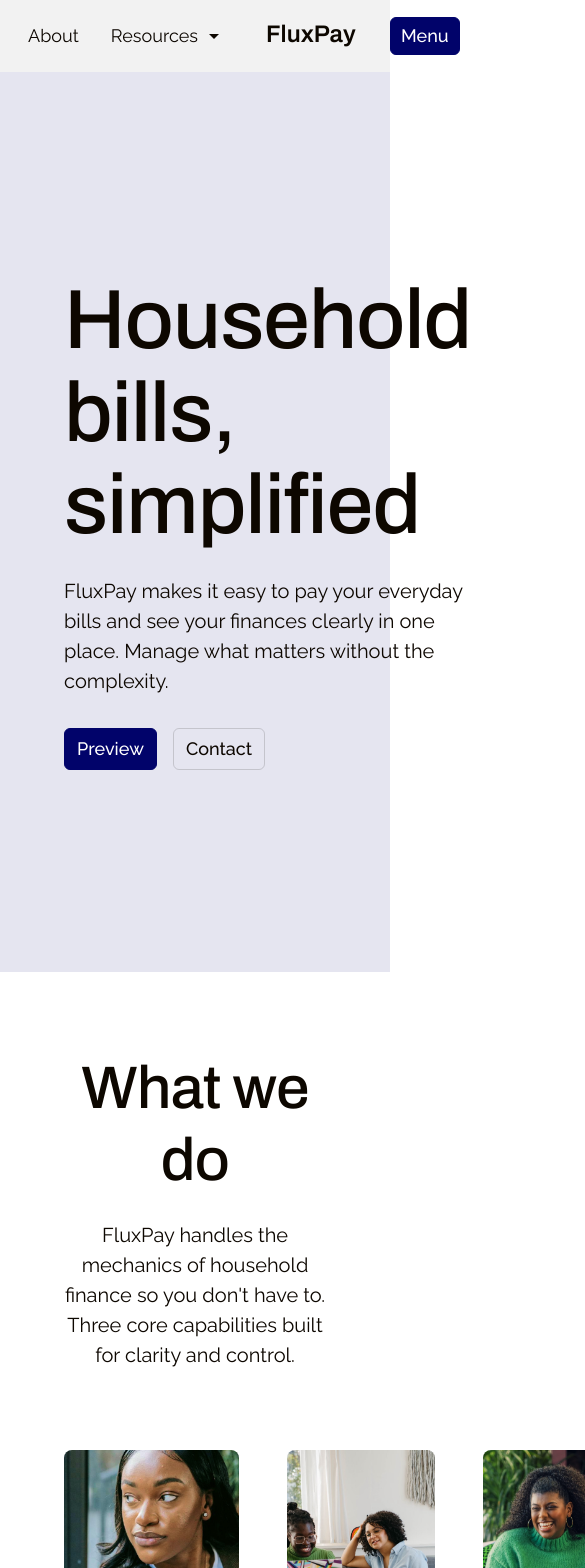
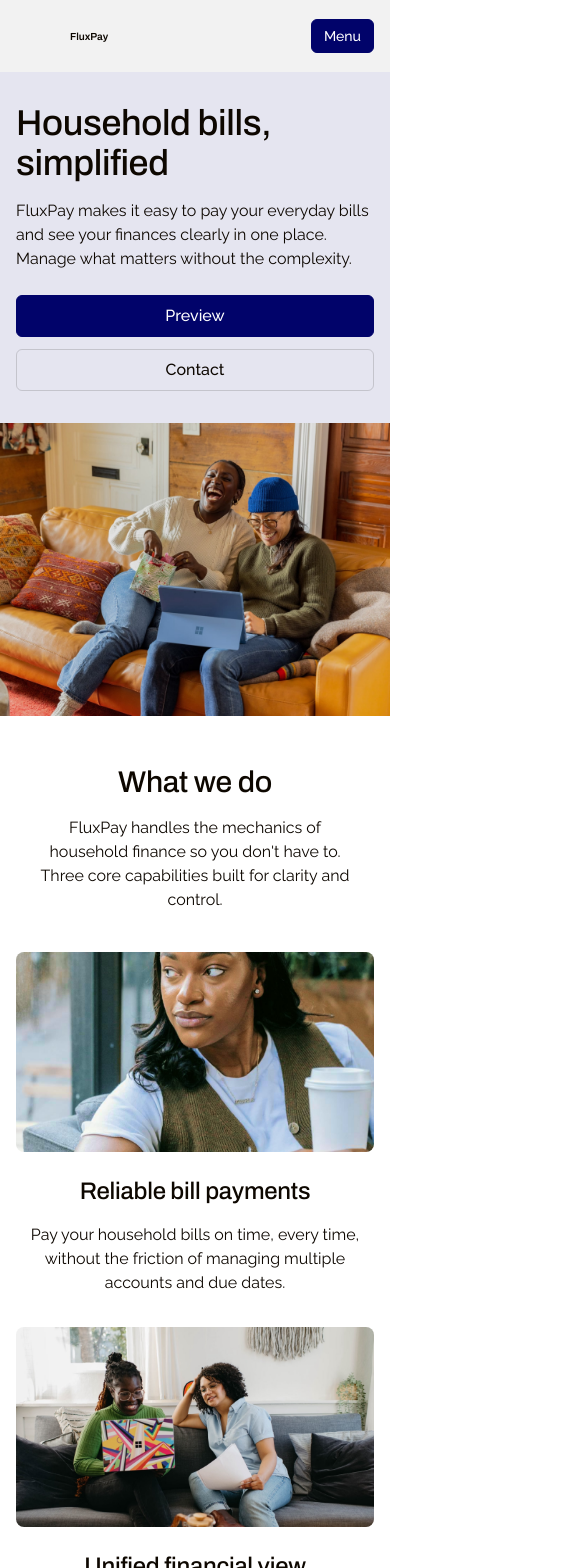
Before and after one commit to Dpolley99/landingPage-FluxPay, a React (Vite) app: page / in a window 390 px wide. Shown: the top 1568 px of the page, 585 px wide, since content can reach past the window. Built offline with nearby package versions, Linux system fonts and the light colour scheme.

Commit message:
media responsive

```diff
--- a/src/App.jsx
+++ b/src/App.jsx
@@ -9,7 +9,7 @@
 
 function App() {
   return (
-    <div className="min-h-screen w-full">
+    <div className="min-h-screen w-full overflow-x-hidden">
       <Navbar />
       <Hero />
       <WhatWeDo />
--- a/src/components/Hero.jsx
+++ b/src/components/Hero.jsx
@@ -2,29 +2,29 @@
 
 const Hero = () => {
   return (
-    <section className="bg-[#E5E5F0] w-full flex flex-col gap-20 h-[900px]">
-      <div className="flex flex-1 w-full">
-        <div className="flex-1 flex flex-col justify-center items-end gap-8 px-16 py-0 pr-20 pl-16">
-          <div className="flex flex-col gap-8 w-full">
-            <div className="flex flex-col gap-6">
-              <h1 className="font-archivo text-[84px] font-medium leading-[1.1] tracking-[-0.01em] text-[#0D0700]">
+    <section className="bg-[#E5E5F0] w-full flex flex-col gap-10 md:gap-16 xl:gap-20 min-h-[600px] md:min-h-[700px] lg:h-[800px] xl:h-[900px]">
+      <div className="flex flex-col lg:flex-row flex-1 w-full max-w-[1440px] mx-auto">
+        <div className="flex-1 flex flex-col justify-center items-start lg:items-end gap-6 md:gap-8 px-4 sm:px-8 md:px-12 lg:px-16 py-8 md:py-12 lg:py-0 lg:pr-20 lg:pl-16">
+          <div className="flex flex-col gap-6 md:gap-8 w-full">
+            <div className="flex flex-col gap-4 md:gap-6">
+              <h1 className="font-archivo text-4xl sm:text-5xl md:text-6xl lg:text-7xl xl:text-[84px] font-medium leading-[1.1] tracking-[-0.01em] text-[#0D0700]">
                 Household bills, simplified
               </h1>
-              <p className="font-raleway text-xl font-normal leading-[1.5] text-[#0D0700]">
+              <p className="font-raleway text-base sm:text-lg md:text-xl font-normal leading-[1.5] text-[#0D0700]">
                 FluxPay makes it easy to pay your everyday bills and see your finances clearly in one place. Manage what matters without the complexity.
               </p>
             </div>
-            <div className="flex gap-4">
-              <button className="bg-[#01036A] border border-[#01036A] rounded-md px-3 py-1.5 text-white text-lg font-medium hover:opacity-90 transition">
+            <div className="flex flex-col sm:flex-row gap-3 sm:gap-4">
+              <button className="bg-[#01036A] border border-[#01036A] rounded-md px-4 sm:px-3 py-2 sm:py-1.5 text-white text-base sm:text-lg font-medium hover:opacity-90 transition w-full sm:w-auto">
                 Preview
               </button>
-              <button className="border border-[rgba(13,7,0,0.15)] rounded-md px-3 py-1.5 text-[#0D0700] text-lg font-medium hover:opacity-80 transition">
+              <button className="border border-[rgba(13,7,0,0.15)] rounded-md px-4 sm:px-3 py-2 sm:py-1.5 text-[#0D0700] text-base sm:text-lg font-medium hover:opacity-80 transition w-full sm:w-auto">
                 Contact
               </button>
             </div>
           </div>
         </div>
-        <div className="flex-1 w-full h-full">
+        <div className="flex-1 w-full h-[300px] sm:h-[400px] md:h-[500px] lg:h-full xl:h-full">
           <img
             src={heroImage}
             alt="FluxPay Dashboard"
--- a/src/components/Navbar.jsx
+++ b/src/components/Navbar.jsx
@@ -2,25 +2,26 @@
 
 const Navbar = () => {
   const [isResourcesOpen, setIsResourcesOpen] = useState(false);
+  const [isMobileMenuOpen, setIsMobileMenuOpen] = useState(false);
 
   return (
-    <nav className="bg-[#F2F2F2] w-full flex justify-center items-center py-0 px-0 h-[72px]">
-      <div className="container flex justify-center items-center gap-8 w-full">
-        <div className="flex-1 flex items-center gap-8">
-          <div className="flex items-center gap-8">
-            <a href="#product" className="text-[#0D0700] text-lg font-normal hover:opacity-80 transition">
+    <nav className="bg-[#F2F2F2] w-full flex justify-center items-center py-0 px-4 sm:px-8 md:px-16 h-[72px] relative">
+      <div className="container flex justify-between items-center gap-4 md:gap-8 w-full max-w-[1440px]">
+        <div className="hidden lg:flex flex-1 items-center gap-4 xl:gap-8">
+          <div className="flex items-center gap-4 xl:gap-8">
+            <a href="#product" className="text-[#0D0700] text-base xl:text-lg font-normal hover:opacity-80 transition">
               Product
             </a>
-            <a href="#about" className="text-[#0D0700] text-lg font-normal hover:opacity-80 transition">
+            <a href="#about" className="text-[#0D0700] text-base xl:text-lg font-normal hover:opacity-80 transition">
               About
             </a>
             <div className="relative">
               <button
                 onClick={() => setIsResourcesOpen(!isResourcesOpen)}
-                className="flex items-center justify-center gap-1 text-[#0D0700] text-lg font-normal hover:opacity-80 transition"
+                className="flex items-center justify-center gap-1 text-[#0D0700] text-base xl:text-lg font-normal hover:opacity-80 transition"
               >
                 Resources
-                <svg width="24" height="24" viewBox="0 0 24 24" fill="none" className="text-[#0D0700]">
+                <svg width="20" height="20" viewBox="0 0 24 24" fill="none" className="text-[#0D0700] xl:w-6 xl:h-6">
                   <path d="M7 10L12 15L17 10H7Z" fill="currentColor" />
                 </svg>
               </button>
@@ -41,18 +42,35 @@
           </div>
         </div>
 
-        <div className="flex items-center justify-center">
-          <svg width="100" height="36" viewBox="0 0 84 36" fill="none" xmlns="http://www.w3.org/2000/svg">
-            <text x="0" y="24" fontFamily="Archivo" fontSize="24" fontWeight="600" fill="#0D0700">FluxPay</text>
+        <div className="flex-1 flex items-center justify-center">
+          <svg width="100" height="36" viewBox="0 0 100 36" fill="none" xmlns="http://www.w3.org/2000/svg" className="w-16 h-7 sm:w-20 sm:h-8 md:w-24 md:h-9 xl:w-[84px] xl:h-[36px]">
+            <text x="0" y="24" fontFamily="Archivo" fontSize="20" fontWeight="600" fill="#0D0700" className="text-base sm:text-lg md:text-xl xl:text-2xl">FluxPay</text>
           </svg>
         </div>
 
-        <div className="flex-1 flex justify-end items-center">
-          <button className="bg-[#01036A] border border-[#01036A] rounded-md px-2.5 py-1 text-white text-lg font-medium hover:opacity-90 transition">
+        <div className="flex-1 flex items-center justify-end gap-2">
+          <button
+            onClick={() => setIsMobileMenuOpen(!isMobileMenuOpen)}
+            className="lg:hidden bg-[#01036A] border border-[#01036A] rounded-md px-3 py-1.5 text-white text-sm font-medium hover:opacity-90 transition"
+          >
+            {isMobileMenuOpen ? 'Close' : 'Menu'}
+          </button>
+          <button className="hidden lg:block bg-[#01036A] border border-[#01036A] rounded-md px-2.5 py-1 text-white text-base xl:text-lg font-medium hover:opacity-90 transition">
             Menu
           </button>
         </div>
       </div>
+
+      {/* Mobile Menu */}
+      {isMobileMenuOpen && (
+        <div className="lg:hidden absolute top-[72px] left-0 w-full bg-[#F2F2F2] border-t border-[rgba(13,7,0,0.15)] p-4 flex flex-col gap-4 z-50">
+          <a href="#product" className="text-[#0D0700] text-lg font-normal hover:opacity-80 transition">Product</a>
+          <a href="#about" className="text-[#0D0700] text-lg font-normal hover:opacity-80 transition">About</a>
+          <a href="#blog" className="text-[#0D0700] text-lg font-normal hover:opacity-80 transition">Blog</a>
+          <a href="#docs" className="text-[#0D0700] text-lg font-normal hover:opacity-80 transition">Docs</a>
+          <a href="#faq" className="text-[#0D0700] text-lg font-normal hover:opacity-80 transition">FAQ</a>
+        </div>
+      )}
     </nav>
   );
 };
--- a/src/components/WhatWeDo.jsx
+++ b/src/components/WhatWeDo.jsx
@@ -22,24 +22,24 @@
   ];
 
   return (
-    <section className="bg-white w-full flex flex-col items-center gap-20 py-20 px-16">
-      <div className="flex flex-col items-center gap-20 w-full">
+    <section className="bg-white w-full flex flex-col items-center gap-10 md:gap-16 xl:gap-20 py-12 md:py-16 xl:py-20 px-4 sm:px-8 md:px-12 xl:px-16">
+      <div className="flex flex-col items-center gap-10 md:gap-16 xl:gap-20 w-full max-w-[1440px]">
         <div className="flex flex-col items-center gap-4 w-full">
-          <div className="flex flex-col items-center gap-6 w-full">
-            <h2 className="font-archivo text-[60px] font-medium leading-[1.2] tracking-[-0.01em] text-[#0D0700] text-center">
+          <div className="flex flex-col items-center gap-4 md:gap-6 w-full">
+            <h2 className="font-archivo text-3xl sm:text-4xl md:text-5xl xl:text-[60px] font-medium leading-[1.2] tracking-[-0.01em] text-[#0D0700] text-center">
               What we do
             </h2>
-            <p className="font-raleway text-xl font-normal leading-[1.5] text-[#0D0700] text-center max-w-3xl">
+            <p className="font-raleway text-base sm:text-lg md:text-xl font-normal leading-[1.5] text-[#0D0700] text-center max-w-3xl px-4">
               FluxPay handles the mechanics of household finance so you don't have to. Three core capabilities built for clarity and control.
             </p>
           </div>
         </div>
 
-        <div className="flex flex-col gap-16 w-full">
-          <div className="flex gap-12 w-full">
+        <div className="flex flex-col gap-10 md:gap-12 xl:gap-16 w-full">
+          <div className="flex flex-col md:flex-row gap-8 md:gap-6 lg:gap-8 xl:gap-12 w-full">
             {features.map((feature, index) => (
-              <div key={index} className="flex-1 flex flex-col gap-8">
-                <div className="w-full h-[233.68px] rounded-lg overflow-hidden">
+              <div key={index} className="flex-1 flex flex-col gap-6 md:gap-8">
+                <div className="w-full h-[200px] sm:h-[250px] md:h-[220px] lg:h-[233.68px] rounded-lg overflow-hidden">
                   <img
                     src={feature.image}
                     alt={feature.title}
@@ -51,11 +51,11 @@
                   />
                   <div className="hidden w-full h-full bg-gradient-to-br from-blue-200 to-purple-200"></div>
                 </div>
-                <div className="flex flex-col items-center gap-6">
-                  <h4 className="font-archivo text-[40px] font-medium leading-[1.3] tracking-[-0.01em] text-[#0D0700]">
+                <div className="flex flex-col items-center gap-4 md:gap-6">
+                  <h4 className="font-archivo text-2xl sm:text-3xl md:text-4xl xl:text-[40px] font-medium leading-[1.3] tracking-[-0.01em] text-[#0D0700] text-center">
                     {feature.title}
                   </h4>
-                  <p className="font-raleway text-lg font-normal leading-[1.5] text-[#0D0700]">
+                  <p className="font-raleway text-base sm:text-lg font-normal leading-[1.5] text-[#0D0700] text-center">
                     {feature.description}
                   </p>
                 </div>
@@ -64,13 +64,13 @@
           </div>
         </div>
 
-        <div className="flex items-center gap-6">
-          <button className="border border-[rgba(13,7,0,0.15)] rounded-md px-3 py-1.5 text-[#0D0700] text-lg font-medium hover:opacity-80 transition">
+        <div className="flex flex-col sm:flex-row items-center gap-4 sm:gap-6">
+          <button className="border border-[rgba(13,7,0,0.15)] rounded-md px-4 sm:px-3 py-2 sm:py-1.5 text-[#0D0700] text-base sm:text-lg font-medium hover:opacity-80 transition w-full sm:w-auto">
             Learn
           </button>
-          <button className="flex items-center gap-2 text-[#0D0700] text-lg font-medium hover:opacity-80 transition">
+          <button className="flex items-center justify-center gap-2 text-[#0D0700] text-base sm:text-lg font-medium hover:opacity-80 transition w-full sm:w-auto">
             Explore
-            <svg width="24" height="24" viewBox="0 0 24 24" fill="none">
+            <svg width="20" height="20" viewBox="0 0 24 24" fill="none" className="sm:w-6 sm:h-6">
               <path d="M9 18L15 12L9 6" stroke="currentColor" strokeWidth="2" strokeLinecap="round" strokeLinejoin="round"/>
             </svg>
           </button>
```
Also changed, not shown: src/components/CTA.jsx (+12 -12 lines), src/components/Contact.jsx (+8 -8 lines), src/components/Footer.jsx (+27 -27 lines), src/components/HowItWorks.jsx (+12 -12 lines), src/components/Problem.jsx (+13 -13 lines).
